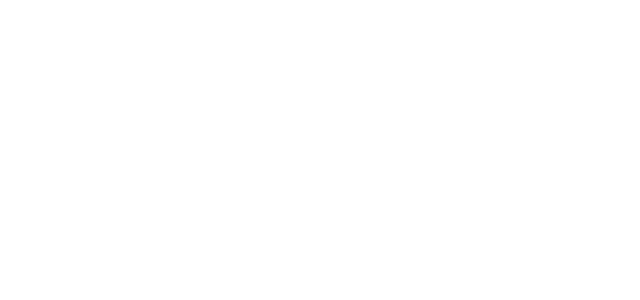
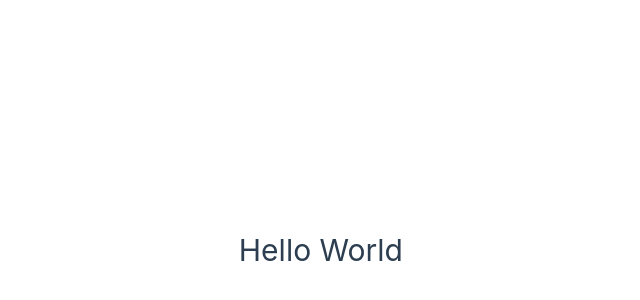
Before and after one commit to CindyLecomte/Cours-1-VueJs, a Vue app in the folder VueJs/: page / in a window 1280 px wide. Shown: the part 150-450 px from the top of the page, without its empty margins (237-877 px from the left). Built offline with nearby package versions, Linux system fonts and the light colour scheme.

Commit message:
Créer un composant

```diff
--- a/VueJs/src/App.vue
+++ b/VueJs/src/App.vue
@@ -1,10 +1,17 @@
+<template>
+
+<HelloWorld /> <!--On effectue le rendu de notre composant avec un self-closing tag-->
+
+</template>
+
+
 <script setup>
+
+import HelloWorld from './components/HelloWorld.vue'; // On importe notre composant HelloWorld
 
 </script>
 
-<template>
 
-</template>
 
 <style scoped>
 
--- /dev/null
+++ b/VueJs/src/components/HelloWorld.vue
@@ -0,0 +1,7 @@
+<template>
+    <h1>Hello World</h1> <!--On ajoute un titre-->
+</template>
+
+<script setup>
+
+</script>
```
